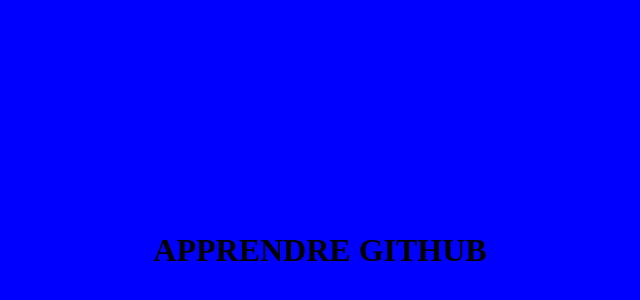
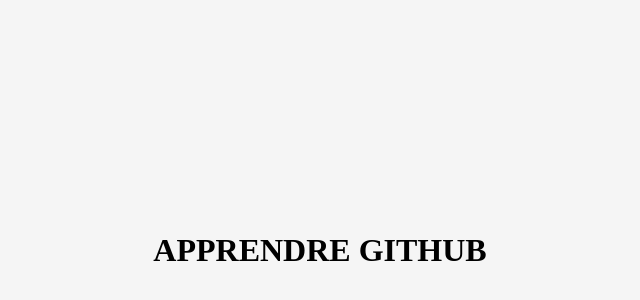
Before and after one commit to bmdiop/apprendre-github, a plain HTML site: page index.html in a window 1280 px wide. Shown: the part 42-342 px from the top of the page, without its empty margins (320-960 px from the left). Drawn offline with Linux system fonts and the light colour scheme.

Commit message:
modification de couleur de fond

```diff
--- a/index.html
+++ b/index.html
@@ -8,7 +8,7 @@
     <title>apprendre github</title>
 </head>
 
-<body style="background-color: blue">
+<body style="background-color: whitesmoke">
     <h1 style="padding-top:20%; padding-bottom: 20%; text-align: center">APPRENDRE GITHUB</h1>
 
 </body>
```
